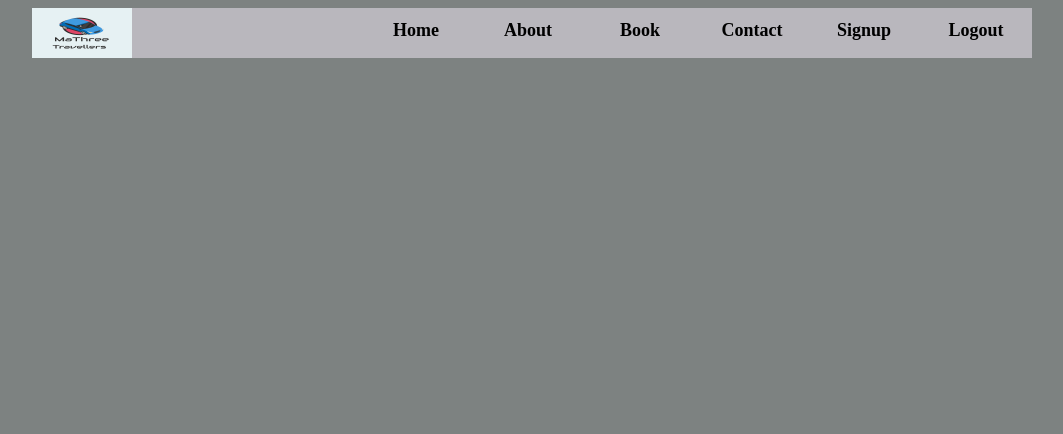
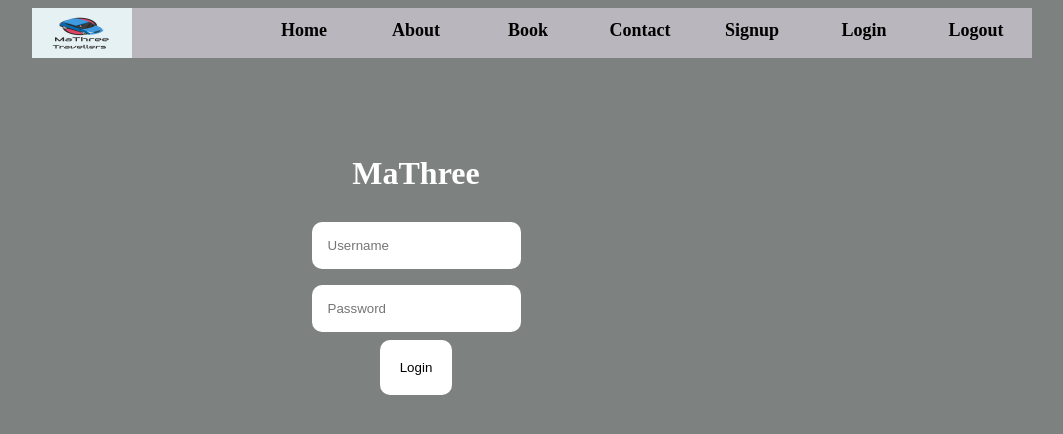
Before and after one commit to evansochieng/MaThree, a React (Create React App) app in the folder client/: page /login in a window 1280 px wide. Shown: the top 434 px of the page, without its empty margins (108-1171 px from the left). Built offline with nearby package versions, Linux system fonts and the light colour scheme.

Commit message:
add react-icons mod, delete duplicate app module, add route for login

```diff
--- a/client/package.json
+++ b/client/package.json
@@ -12,6 +12,7 @@
     "@testing-library/user-event": "^12.8.3",
     "react": "^17.0.2",
     "react-dom": "^17.0.2",
+    "react-icons": "^4.7.1",
     "react-router-dom": "^6.4.5",
     "react-scripts": "4.0.3",
     "web-vitals": "^1.1.2"
--- a/client/src/App.js
+++ b/client/src/App.js
@@ -6,6 +6,7 @@ import About from "./components/About";
 import Book from "./components/Book";
 import Contact from "./components/Contact";
 import Logout from "./components/Logout";
+import Login from "./components/Login"
 import NavBar from './components/NavBar';
 
 function App() {
@@ -14,6 +15,7 @@ function App() {
       <NavBar />
       <Routes>
         <Route exact path="/signup" element={<Register />} />
+        <Route exact path="/login" element={<Login />} />
         <Route exact path="/" element={<Home />} />
         <Route exact path="/about" element={<About />} />
         <Route exact path="/book" element={<Book />} />
--- a/client/src/components/Login.js
+++ b/client/src/components/Login.js
@@ -1,5 +1,4 @@
 import React, { useState } from "react";
-import { Route } from "react-router-dom";
 
 function Login() {
 
--- a/client/src/components/NavBar.js
+++ b/client/src/components/NavBar.js
@@ -55,6 +55,9 @@ const NavBar = () => {
             <NavLink to="/signup" exact="true" style={linkStyles}>
               Signup
             </NavLink>
+            <NavLink to="/login" exact="true" style={linkStyles}>
+              Login
+            </NavLink>
             <NavLink to="/logout" exact="true" style={linkStyles}>
               Logout
             </NavLink>
```
Also changed, not shown: client/src/components/App.js (deleted, +0 -18 lines), 1 other file (tests, documents, lock files or other folders).
